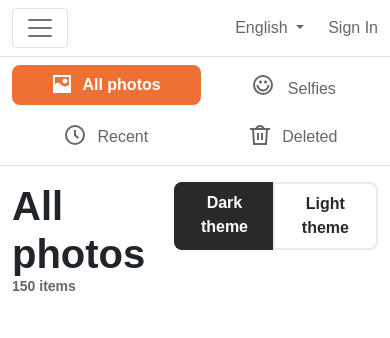
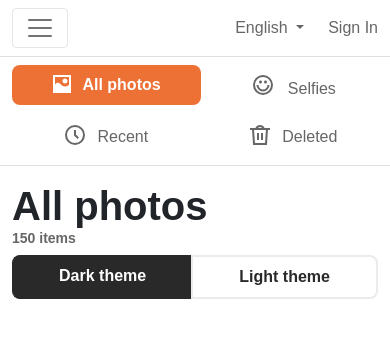
Before and after one commit to ValiaKu/pic-gallery, a plain HTML site: page index.html in a window 390 px wide. Drawn offline with nearby package versions, Linux system fonts and the light colour scheme; no server answers.

Commit message:
fix responsive

```diff
--- a/css/main.css
+++ b/css/main.css
@@ -316,7 +316,15 @@ h1 span {
     text-align: center;
   }
 }
-
+@media (max-width: 460px) {
+  .dj-header {
+    flex-direction: column;
+    margin-bottom: calc(var(--base-size) * 2);
+  }
+  .dj-switcher {
+    width: 100%;
+  }
+}
 /***
   Loader (for pics)
 ***/
```
